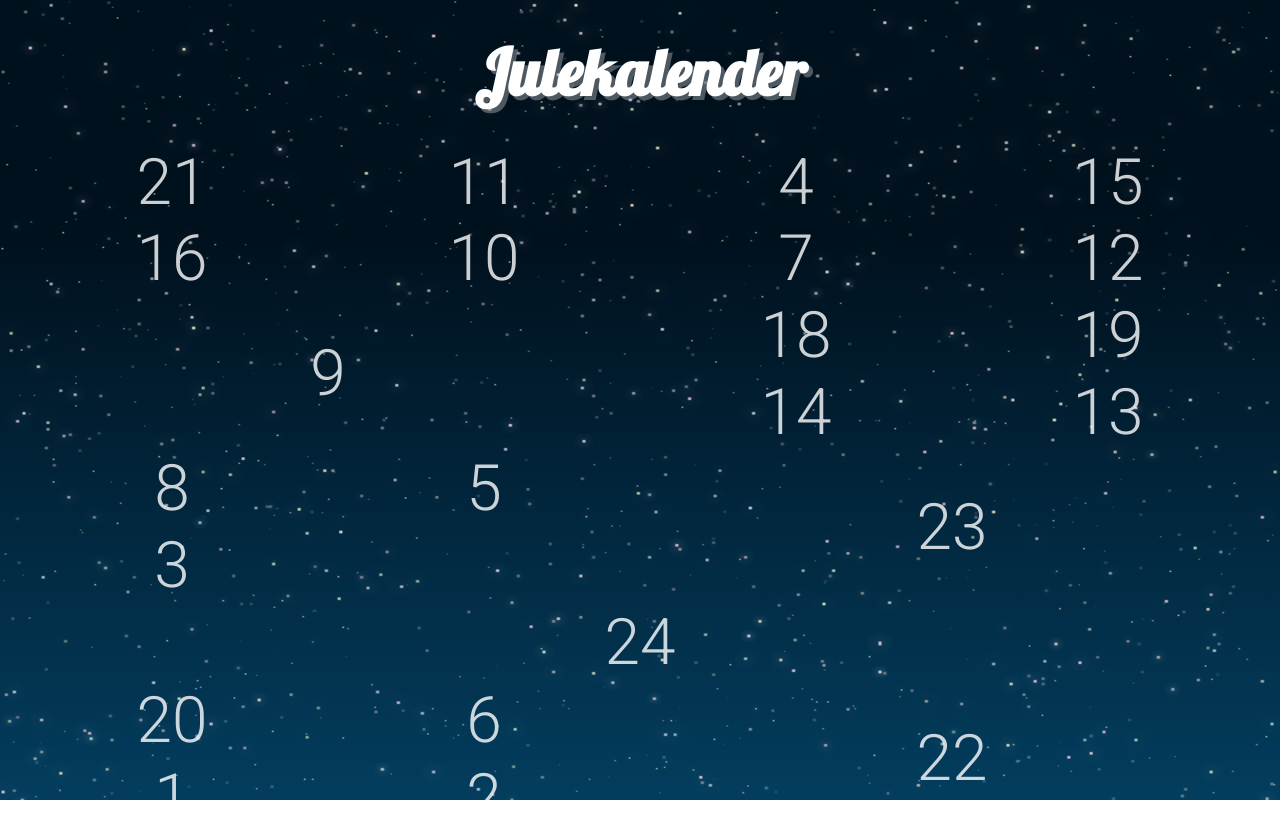
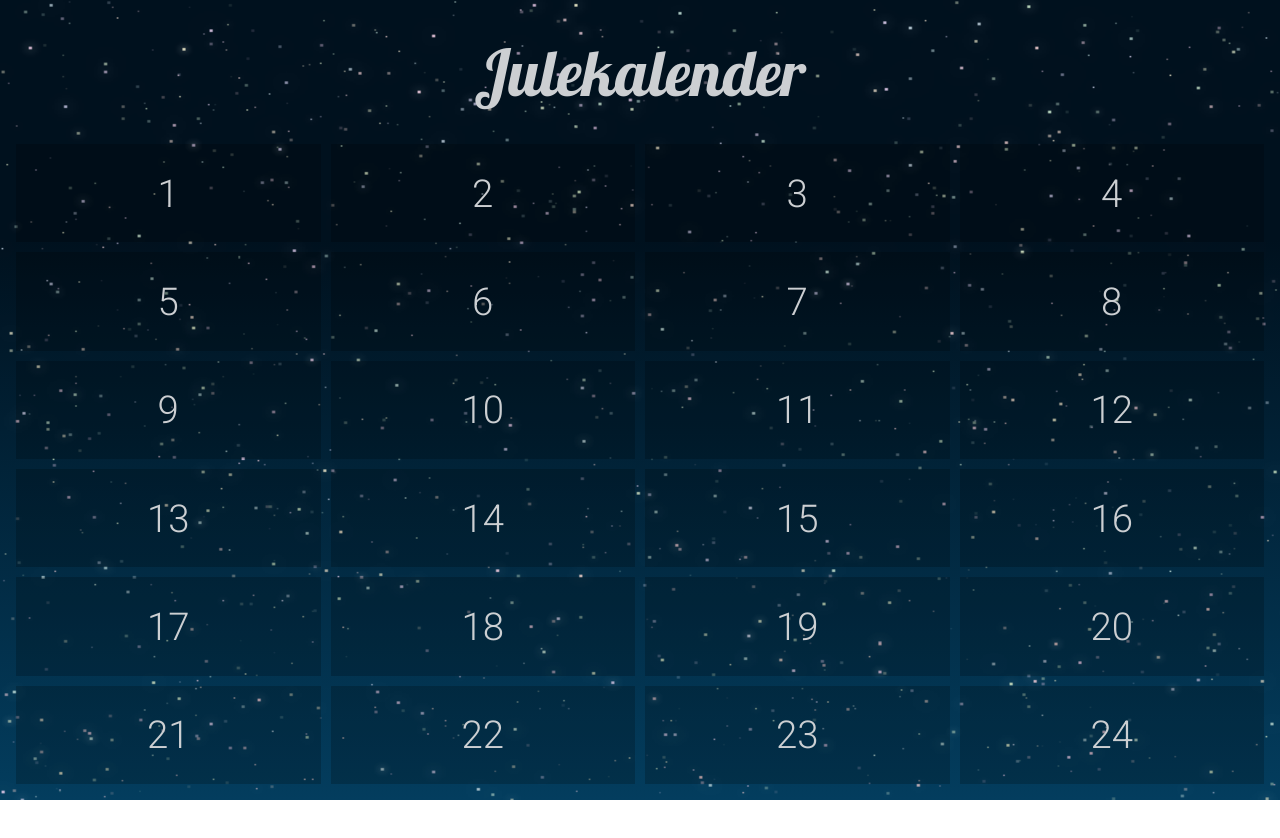
Before and after one commit to SigurdMW/julekalender, a React (Create React App) app: page / in a window 1280 px wide. Shown: the top 838 px of the page. After the commit the page ends 800 px from the top, so only its background shows below. Built offline with nearby package versions, Linux system fonts and the light colour scheme.

Commit message:
font color update

```diff
--- a/src/components/CalendarWindow/style.css
+++ b/src/components/CalendarWindow/style.css
@@ -17,18 +17,23 @@
 }*/
 
 .item {
-  font-size: 5vw;
-  color: rgba(255, 255, 255, 0.8);
+  font-size: 3vw;
   display: flex;
   justify-content: center;
   align-items: center;
   text-decoration: none;
+  background-color: rgba(0,0,0,.2);
+  color: #cccfd2;
+}
+
+/*.item-4 {
+  grid-row: 1 / span 2;
+  /*grid-row: third-line / 4;
 }
 
 .item-9 {
   grid-column: 1 / span 2;
   grid-row: 3 / span 2;
-  /*grid-row: third-line / 4;*/
 }
 
 .item-22,
@@ -40,4 +45,4 @@
 .item-24 {
   grid-column: 1 / span 4;
   grid-row-end: span 2;
-}
+}*/
--- a/src/components/Home/index.js
+++ b/src/components/Home/index.js
@@ -1,6 +1,6 @@
 import React, { Component } from 'react'
 import { data } from '../../data/'
-import { randomizer } from '../../services/randomizer'
+//import { randomizer } from '../../services/randomizer'
 import CalendarWindow from '../CalendarWindow'
 import './style.css'
 
@@ -9,7 +9,7 @@ class Home extends Component {
     return (
       <div className="item-container">
         {
-          randomizer(data).map((item, key) => <CalendarWindow heading={item.heading} text={item.text} key={key}  index={item.day} />)
+          data.map((item, key) => <CalendarWindow heading={item.heading} text={item.text} key={key}  index={item.day} />)
         }
       </div>
     )
--- a/src/components/Home/style.css
+++ b/src/components/Home/style.css
@@ -1,6 +1,6 @@
 .item-container {
   display:grid;
   grid-template-columns: repeat(4, 1fr);
-  height: 100%;
-  width: 100%;
+  grid-gap: 10px;
+  flex: 1;
 }
--- a/src/components/layout/style.css
+++ b/src/components/layout/style.css
@@ -1,32 +1,26 @@
-body {
-  margin:0;
-  height:100%;
-  padding: 0;
-}
-
-body, body * {
-    box-sizing: border-box;
-}
-
 .app {
   width: 100%;
   height: 100vh;
   padding: 1rem;
+  display: flex;
+  flex-direction: column;
 }
 
 h1 {
   font-family: "Lobster", serif;
-  color: #fff;
   font-size: 5vw;
   text-align: center;
   margin: 0.25em 0 0.5em;
-  text-shadow: 4px 4px 0 rgba(255, 255, 255, 0.3);
+  /*text-shadow: 4px 4px 0 rgba(255, 255, 255, 0.3);*/
+  font-weight: normal;
 }
 
 canvas {
-  position:absolute;
+  position: fixed;
   top:0;
   left:0;
+  bottom: 0;
+  right: 0;
   width: 100%;
   height: 100vh;
   z-index: -1;
--- a/src/index.css
+++ b/src/index.css
@@ -1,5 +1,12 @@
 body {
   margin: 0;
   padding: 0;
+  height:100%;
   font-family: 'Roboto', serif;
+  color: rgba(255, 255, 255, 0.8);
+  color: #cccfd2;
 }
+
+body, body * {
+    box-sizing: border-box;
+}
--- a/src/services/makeNightSky.js
+++ b/src/services/makeNightSky.js
@@ -13,10 +13,12 @@ export function makeNightSky() {
 	  var randomOpacityOne = Math.floor((Math.random()*9)+1);
 	  var randomOpacityTwo = Math.floor((Math.random()*9)+1);
 	  var randomHue = Math.floor((Math.random()*360)+1);
-    if(randomSize>1) {
+
+		if(randomSize>1) {
       ctx.shadowBlur = Math.floor((Math.random()*15)+5);
       ctx.shadowColor = "white";
 	  }
+
     ctx.fillStyle = "hsla("+randomHue+", 30%, 80%, ."+randomOpacityOne+randomOpacityTwo+")";
 	  ctx.fillRect(randomX, randomY, randomSize, randomSize);
 	}
```
